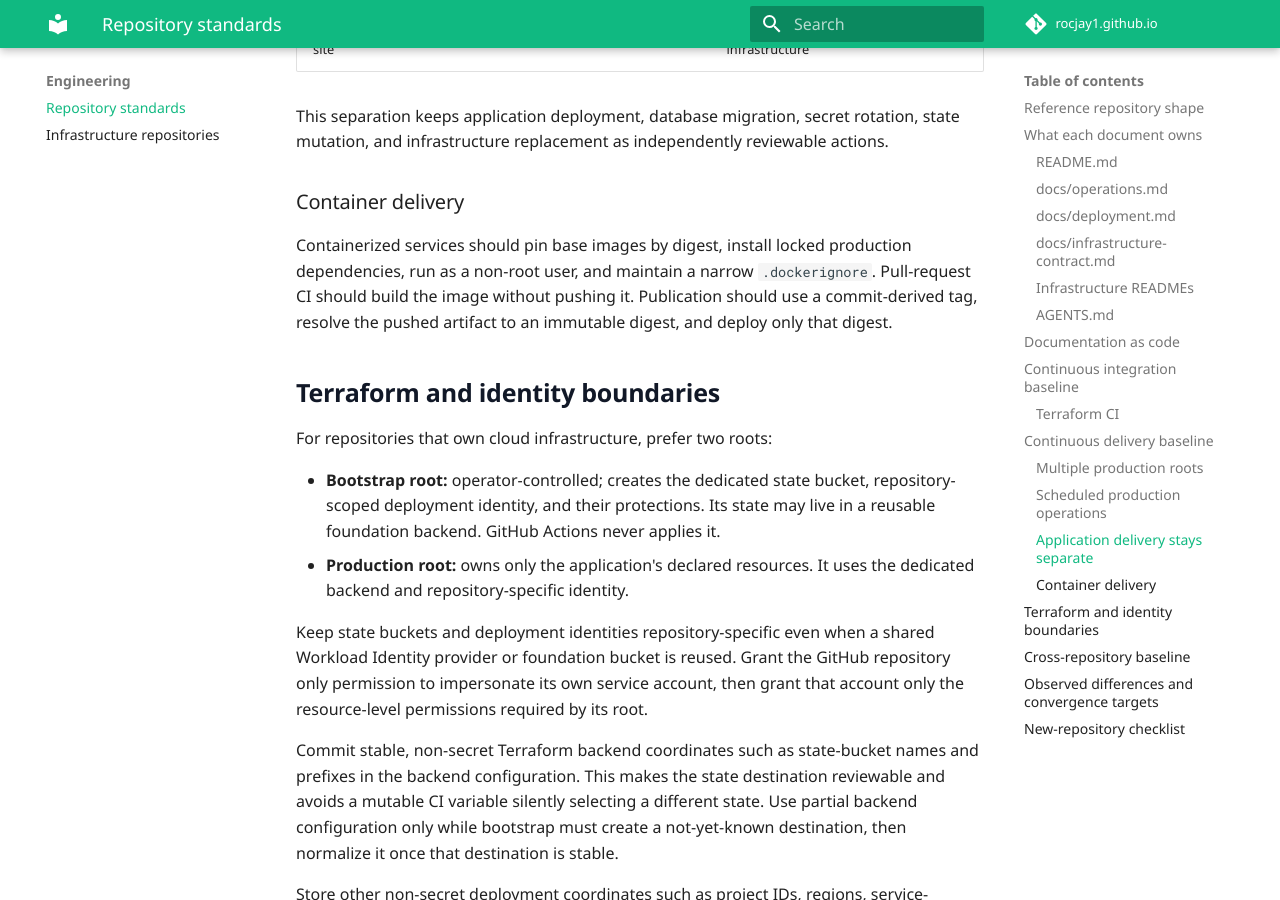
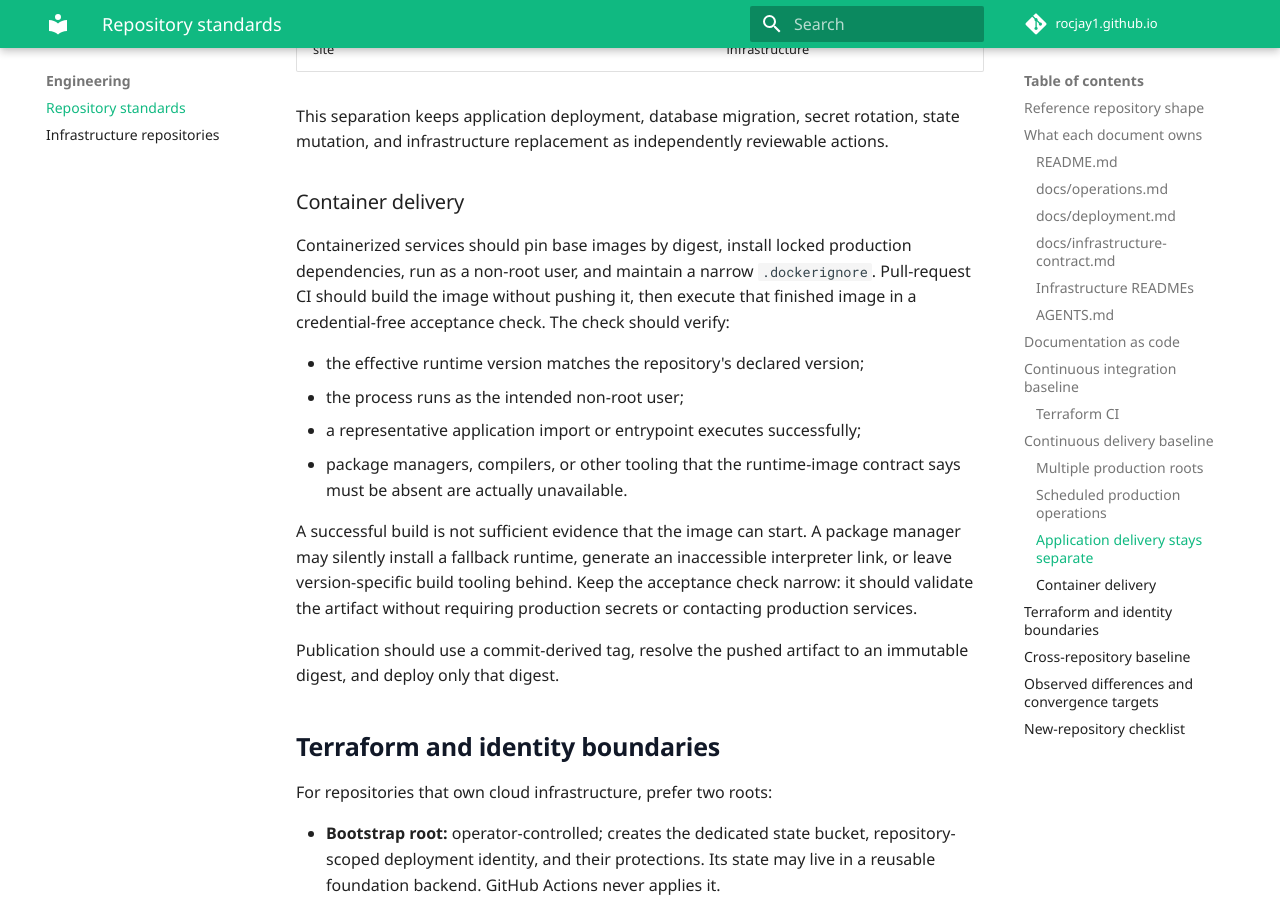
Before and after one commit to rocjay1/rocjay1.github.io, an MkDocs documentation site: the page built from docs/engineering/repository-standards.md, in a window 1280 px wide and 900 px high, scrolled down 5785 px. Built offline with MkDocs 1.6.1 and Material for MkDocs 9.7.7, drawn with Linux system fonts in a browser that asks for light colours; comment, search, counter and statistics services are not loaded; some of the changed text lies outside the part shown.

Commit message:
docs: require container runtime acceptance (#17)
Require pull-request CI to execute the finished production image and verify its effective runtime, non-root identity, application import or entrypoint, and removal of prohibited tooling.

Document why a successful image build alone cannot detect fallback runtimes or inaccessible interpreter links.

```diff
--- a/docs/engineering/repository-standards.md
+++ b/docs/engineering/repository-standards.md
@@ -241,7 +241,22 @@ reviewable actions.
 
 Containerized services should pin base images by digest, install locked
 production dependencies, run as a non-root user, and maintain a narrow
-`.dockerignore`. Pull-request CI should build the image without pushing it.
+`.dockerignore`. Pull-request CI should build the image without pushing it,
+then execute that finished image in a credential-free acceptance check. The
+check should verify:
+
+- the effective runtime version matches the repository's declared version;
+- the process runs as the intended non-root user;
+- a representative application import or entrypoint executes successfully;
+- package managers, compilers, or other tooling that the runtime-image
+  contract says must be absent are actually unavailable.
+
+A successful build is not sufficient evidence that the image can start. A
+package manager may silently install a fallback runtime, generate an
+inaccessible interpreter link, or leave version-specific build tooling behind.
+Keep the acceptance check narrow: it should validate the artifact without
+requiring production secrets or contacting production services.
+
 Publication should use a commit-derived tag, resolve the pushed artifact to an
 immutable digest, and deploy only that digest.
 
@@ -346,6 +361,9 @@ does not obscure a real platform difference.
       pull requests.
 - [ ] Add application CI with read-only permissions, concurrency, a timeout,
       locked dependencies, and SHA-pinned actions.
+- [ ] For a production container, build and execute the finished image in CI;
+      verify its runtime, non-root identity, application import or entrypoint,
+      and removal of prohibited tooling.
 - [ ] Add Dependabot and secret scanning appropriate to the repository.
 - [ ] If infrastructure is owned here, define the ownership contract before
       authoring Terraform.
```
